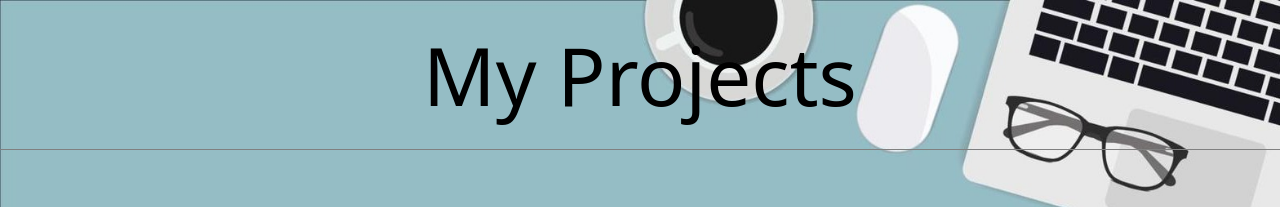
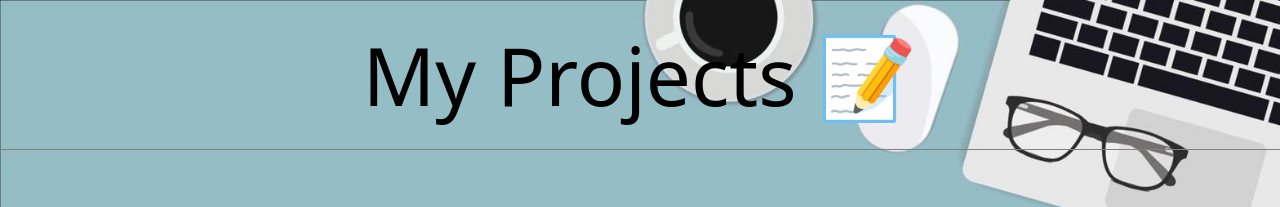
Before and after one commit to SourovKH/projects, a plain HTML site: page index.html in a window 1280 px wide. Shown: the top 207 px of the page. Drawn offline with Linux system fonts and the light colour scheme.

Commit message:
Added logo

```diff
--- a/index.html
+++ b/index.html
@@ -7,7 +7,7 @@
 
 <body>
   <div class="page">
-    <header>My Projects</header>
+    <header>My Projects 📝</header>
     <main class="content">
       <div>
         <div class="profile-image" style="background-image: url(./resources/pokeball.png);"></div>
```
